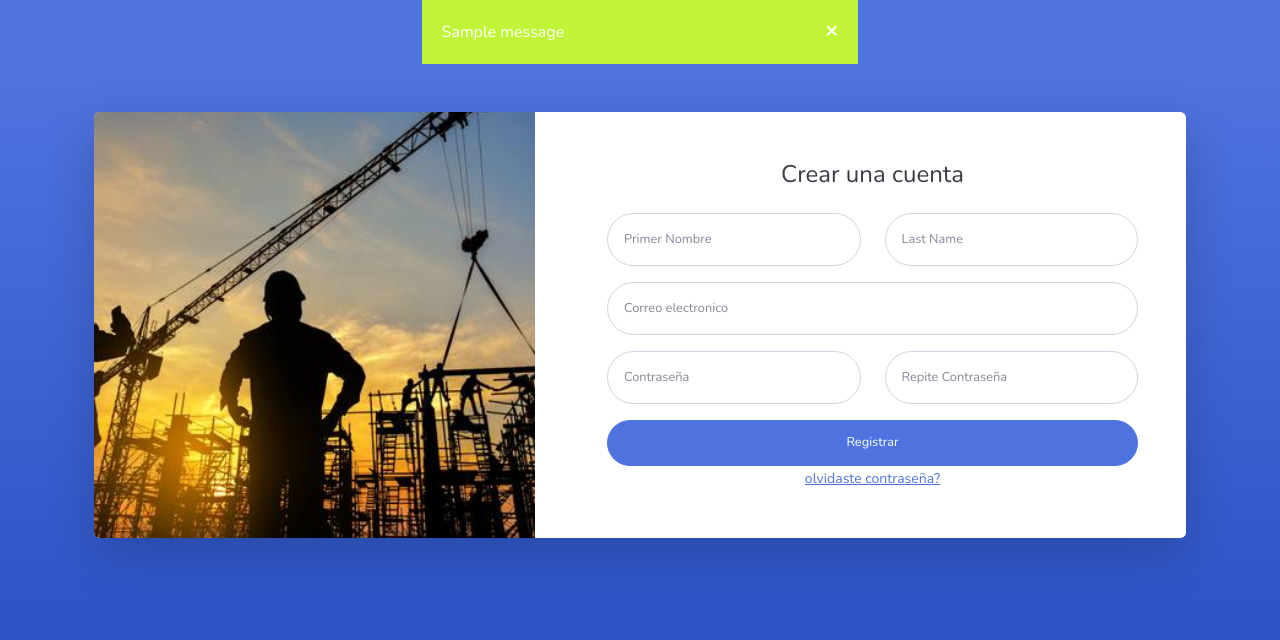
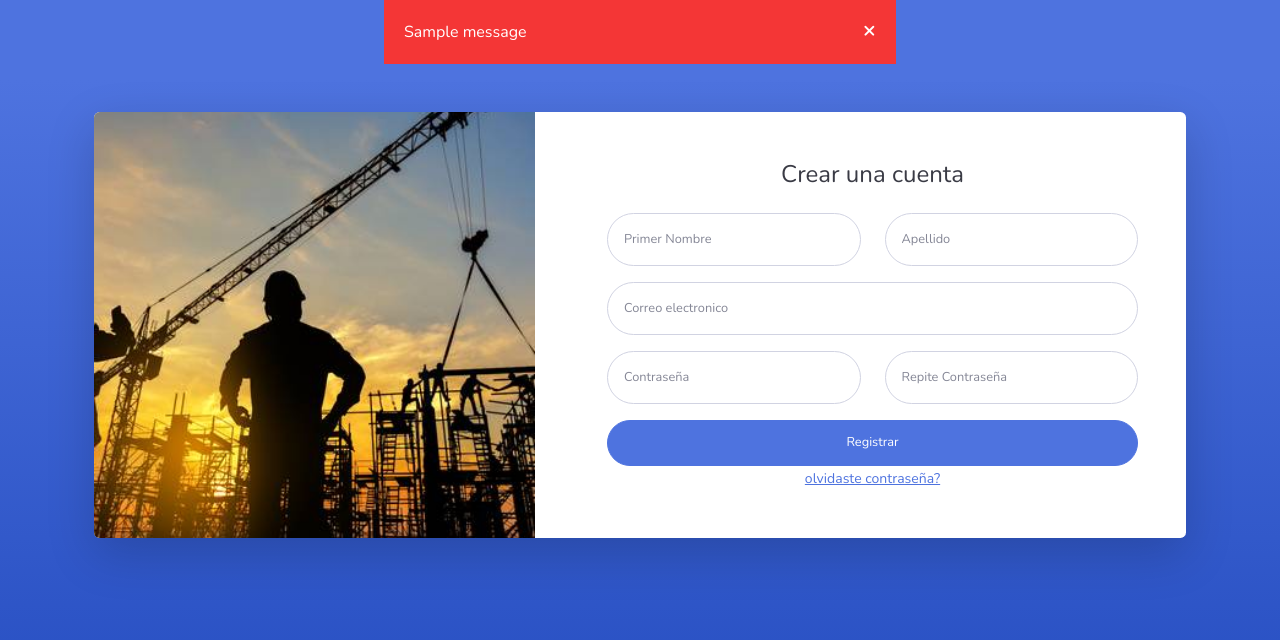
Before and after one commit to Jhonatan-Sanchez-Pimiento/STIO, a Flask app: page /registrar in a window 1280 px wide. Shown: the top 640 px of the page. Run offline with Flask 2, Linux system fonts and the light colour scheme; the visitor is signed in with stand-in values (Sample User, id 1); tables that the repository leaves empty hold one stand-in row (values such as "Sample post"); one stand-in notice (Sample message) is shown; parts of the project's set-up code (start-up, migrations or seed data) failed here and were passed over; some libraries are stand-ins or nearby versions.

Commit message:
Registrar y recuperar contraseña

```diff
--- a/servidorSTIO.py
+++ b/servidorSTIO.py
@@ -39,7 +39,7 @@ class Proyecto(db.Model):
 def home():
     if "correo" in session:
         print(session["correo"])
-        return render_template("register.html")
+        return redirect(url_for(("registrar")))
 
     else:
         return redirect(url_for("login"))
@@ -47,17 +47,54 @@ def home():
 
 
 
-@app.route("/registrar")
+@app.route("/registrar", methods=["POST", "GET"])
 def registrar():
+    if (request.method == "POST") and "correo" in session:
+        nombre = request.form['primer_nombre']
+        apellido = request.form['apellidos']
+        nombre_completo =  f"{nombre} {apellido}"
+        correo = request.form["email"]
+        contraseña = request.form["password"]
+        contraseña_repetida = request.form["password_repeat"]
+        print(nombre_completo)
+
+        if (contraseña == contraseña_repetida):
+            resultado = dbFuctions.nuevo_usuario(nombre_completo, correo, contraseña)
+            if resultado:
+                flash("Usuario registrado con exito")
+                return redirect(url_for("registrar"))
+
+            else:
+                flash("Parece que ya existe el correo registrado")
+                return redirect(url_for("registrar"))
+
+
+        else:
+            flash("La contraseña no son iguales o revisa los campos")
+            return redirect(url_for("registrar"))
+
+
     if "correo" in session:
-        print(session["correo"])
         return render_template("register.html")
+
+
 
     else:
         return redirect(url_for("login"))
 
-@app.route("/recuperar_contraseña")
-def recuperarContraseña():
+
+@app.route("/recuperar_contraseña", methods=["POST", "GET"])
+def recuperar_contraseña():
+    if request.method == "POST":
+        correo= request.form["correo"]
+        if dbFuctions.recuperar_contraseña(correo):
+            flash("Contraseña enviada al correo por favor revise")
+            return redirect(url_for("login"))
+        else:
+            flash("parece que no existe ese correo registrado")
+            return redirect(url_for("recuperar_contraseña"))
+
+
     return render_template("forgot-password.html")
 
 
@@ -85,8 +122,8 @@ def login():
                 if recordar: # en caso de que recuerdame estuviese seleccionado
                     session.permanent = True # la session durara 3 dias
                 flash("has iniciado sesion correctamente")
-                # return redirect(url_for("registrar"))
-                return render_template("index.html")
+                # return redirect(url_for("home"))
+                return redirect(url_for("registrar"))
             else:
                 flash("Correo o contraseña erronea")  # mensajes de advertencias para las validaciones
         else:
@@ -104,5 +141,7 @@ def logout():
     return redirect(url_for("login"))
 
 
+
+
 if __name__ == "__main__":
     app.run(debug=True)
--- a/static/css/Team-Boxed.css
+++ b/static/css/Team-Boxed.css
@@ -100,7 +100,7 @@
   margin-left: 30%;
   max-width: 40%;
   padding: 20px;
-  background-color: #c1f436;
+  background-color: #f43636;
   color: white;
 }
 
--- a/templates/forgot-password.html
+++ b/templates/forgot-password.html
@@ -19,7 +19,7 @@ endblock %} {% block content %}
                   tu contraseña por correo
                 </p>
               </div>
-              <form class="user">
+              <form method="post" class="user">
                 <div class="mb-3">
                   <input
                     class="form-control form-control-user"
@@ -28,6 +28,7 @@ endblock %} {% block content %}
                     aria-describedby="emailHelp"
                     placeholder="Ingresar correo electronico"
                     name="correo"
+                    required
                   />
                 </div>
                 <button
--- a/templates/plantilla_login.html
+++ b/templates/plantilla_login.html
@@ -1,27 +1,57 @@
 <!DOCTYPE html>
 <html lang="es-us">
-
   <head>
-    <meta charset="utf-8">
-    <meta name="viewport" content="width=device-width, initial-scale=1.0, shrink-to-fit=no">
+    <meta charset="utf-8" />
+    <meta
+      name="viewport"
+      content="width=device-width, initial-scale=1.0, shrink-to-fit=no"
+    />
     <title>{% block titulo %}{% endblock %}</title>
-    <link rel="icon" type="image/jpeg" sizes="320x320" href="{{url_for('static',filename='img/3.jpg')}}">
-    <link rel="stylesheet" href="{{url_for('static',filename='bootstrap/css/bootstrap.min.css')}}">
-    <link rel="stylesheet" href="https://fonts.googleapis.com/css?family=Nunito:200,200i,300,300i,400,400i,600,600i,700,700i,800,800i,900,900i">
-    <link rel="stylesheet" href="{{url_for('static',filename='fonts/fontawesome-all.min.css')}}">
-    <link rel="stylesheet" href="{{url_for('static',filename='fonts/font-awesome.min.css')}}">
-    <link rel="stylesheet" href="{{url_for('static',filename='fonts/fontawesome5-overrides.min.css')}}">
-    <link rel="stylesheet" href="{{url_for('static',filename='css/Team-Boxed.css')}}">
-
+    <link
+      rel="icon"
+      type="image/jpeg"
+      sizes="320x320"
+      href="{{url_for('static',filename='img/3.jpg')}}"
+    />
+    <link
+      rel="stylesheet"
+      href="{{url_for('static',filename='bootstrap/css/bootstrap.min.css')}}"
+    />
+    <link
+      rel="stylesheet"
+      href="https://fonts.googleapis.com/css?family=Nunito:200,200i,300,300i,400,400i,600,600i,700,700i,800,800i,900,900i"
+    />
+    <link
+      rel="stylesheet"
+      href="{{url_for('static',filename='fonts/fontawesome-all.min.css')}}"
+    />
+    <link
+      rel="stylesheet"
+      href="{{url_for('static',filename='fonts/font-awesome.min.css')}}"
+    />
+    <link
+      rel="stylesheet"
+      href="{{url_for('static',filename='fonts/fontawesome5-overrides.min.css')}}"
+    />
+    <link
+      rel="stylesheet"
+      href="{{url_for('static',filename='css/Team-Boxed.css')}}"
+    />
   </head>
 
   <body class="bg-gradient-primary">
-    <div class="container">
-        {% block content %}{% endblock %}
+    {% with mensaje = get_flashed_messages() %} {%if mensaje%}
+    <div class="alerta">
+      <span class="closebtn" onclick="this.parentElement.style.display='none';"
+        >&times;</span
+      >
+      {{mensaje[0]}}
     </div>
+    {% endif %} {% endwith %}
+
+    <div class="container">{% block content %}{% endblock %}</div>
     <script src="{{url_for('static', filename='bootstrap/js/bootstrap.min.js')}}"></script>
     <script src="{{url_for('static',filename='js/bs-init.js')}}"></script>
     <script src="{{url_for('static',filename='js/theme.js')}}"></script>
   </body>
-
 </html>
--- a/templates/register.html
+++ b/templates/register.html
@@ -1,14 +1,6 @@
 {% extends "plantilla_login.html" %}
 {% block titulo %}Registrar usuario - STIO{% endblock %}
 {% block content %}
-{% with mensaje = get_flashed_messages() %}
-  {%if mensaje%}
-  <div class="alerta">
-    <span class="closebtn" onclick="this.parentElement.style.display='none';">&times;</span>
-    {{mensaje[0]}}
-  </div>
-  {% endif %}
-{% endwith %}
 <div class="card shadow-lg o-hidden border-0 my-5">
     <div class="card-body p-0">
         <div class="row">
@@ -20,15 +12,15 @@
                     <div class="text-center">
                         <h4 class="text-dark mb-4">Crear una cuenta</h4>
                     </div>
-                    <form class="user">
+                    <form method="post" class="user">
                         <div class="row mb-3">
-                            <div class="col-sm-6 mb-3 mb-sm-0"><input class="form-control form-control-user" type="text" id="exampleFirstName" placeholder="Primer Nombre" name="first_name"></div>
-                            <div class="col-sm-6"><input class="form-control form-control-user" type="text" id="exampleFirstName" placeholder="Last Name" name="last_name"></div>
+                            <div class="col-sm-6 mb-3 mb-sm-0"><input class="form-control form-control-user" type="text" id="exampleFirstName" placeholder="Primer Nombre" name="primer_nombre" required></div>
+                            <div class="col-sm-6"><input class="form-control form-control-user" type="text" id="exampleFirstName" placeholder="Apellido" name="apellidos" required></div>
                         </div>
-                        <div class="mb-3"><input class="form-control form-control-user" type="email" id="exampleInputEmail" aria-describedby="emailHelp" placeholder="Correo electronico" name="email"></div>
+                        <div class="mb-3"><input class="form-control form-control-user" type="email" id="exampleInputEmail" aria-describedby="emailHelp" placeholder="Correo electronico" name="email" required></div>
                         <div class="row mb-3">
-                            <div class="col-sm-6 mb-3 mb-sm-0"><input class="form-control form-control-user" type="password" id="examplePasswordInput" placeholder="Contraseña" name="password"></div>
-                            <div class="col-sm-6"><input class="form-control form-control-user" type="password" id="exampleRepeatPasswordInput" placeholder="Repite Contraseña" name="password_repeat"></div>
+                            <div class="col-sm-6 mb-3 mb-sm-0"><input class="form-control form-control-user" type="password" id="examplePasswordInput" placeholder="Contraseña" name="password" required></div>
+                            <div class="col-sm-6"><input class="form-control form-control-user" type="password" id="exampleRepeatPasswordInput" placeholder="Repite Contraseña" name="password_repeat" required></div>
                         </div><button class="btn btn-primary d-block btn-user w-100" type="submit">Registrar</button>
                         <!-- <hr><a  class="btn btn-primary d-block btn-google btn-user w-100 mb-2" role="button"><i class="fab fa-google"></i>&nbsp; No funciona aun </a><a class="btn btn-primary d-block btn-facebook btn-user w-100" role="button"><i class="fab fa-facebook-f"></i>&nbsp; no funciona aun</a>
                         <hr> -->
```
Also changed, not shown: dbFuctions.py (+48 -1 lines), templates/login.html (+0 -8 lines). Lines whose indentation alone changed are shown as unchanged.
